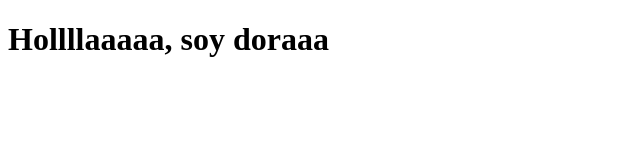
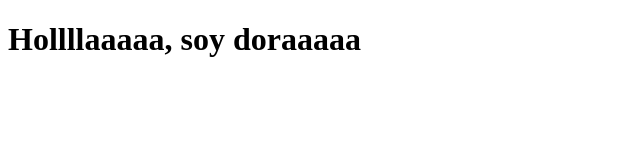
Before and after one commit to fchfaz/fchfaz.github.io, a plain HTML site: page index.html in a window 1280 px wide. Shown: the full height of the page, 0-640 px from the left. Drawn offline with Linux system fonts and the light colour scheme.

Commit message:
aaa
aaaa

```diff
--- a/index.html
+++ b/index.html
@@ -7,6 +7,6 @@
     <title>Document</title>
 </head>
 <body>
-    <h1>Hollllaaaaa, soy doraaa</h1>
+    <h1>Hollllaaaaa, soy doraaaaa</h1>
 </body>
 </html>
```
